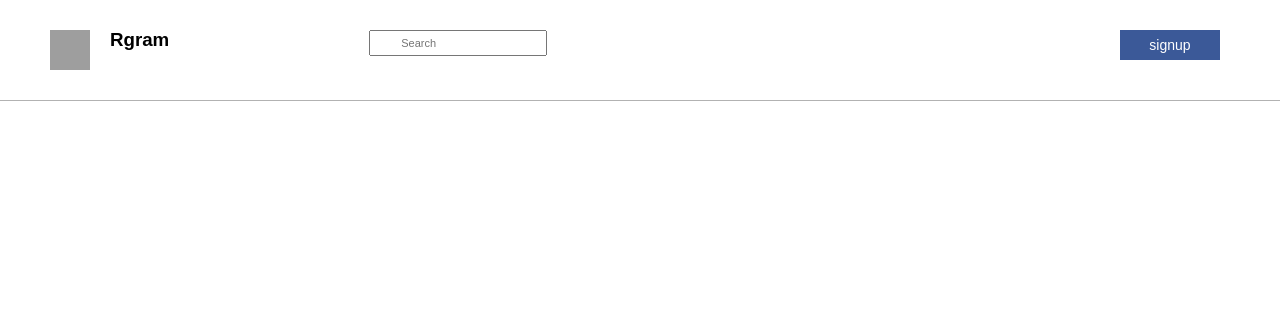
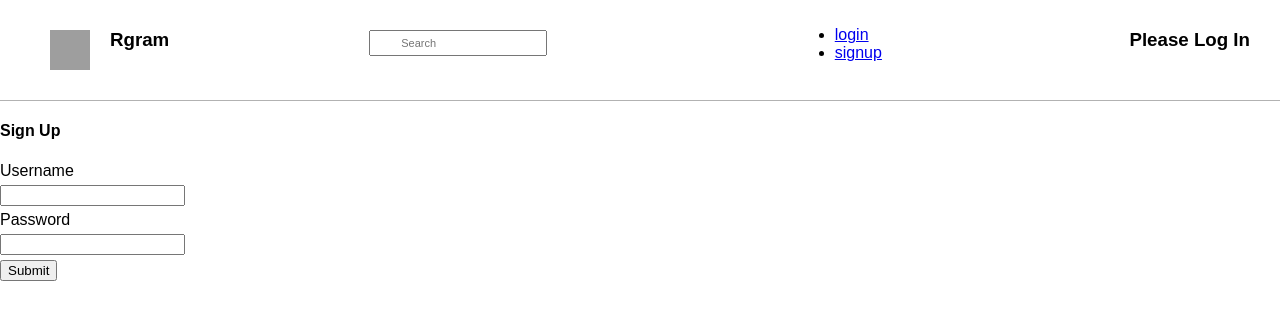
Before and after one commit to dark0ghost/rgram, a React (Create React App) app in the folder frontend/: page /signup in a window 1280 px wide. Shown: the top 320 px of the page. Built offline with nearby package versions, Linux system fonts and the light colour scheme.

Commit message:
get forms

```diff
--- a/frontend/src/App.js
+++ b/frontend/src/App.js
@@ -9,105 +9,19 @@ import SignupForm from "./Components/SignupForm";
 import LoginForm from "./Components/LoginUserForm";
 
 class App extends Component {
-    constructor(props) {
-        super(props);
-        this.state = {
-            displayed_form: '',
-            logged_in: localStorage.getItem('token') ? true : false,
-            username: ''
-        };
-    }
-
-    componentDidMount() {
-        if (this.state.logged_in) {
-            fetch('http://localhost:8000/core/current_user/', {
-                headers: {
-                    Authorization: `JWT ${localStorage.getItem('token')}`
-                }
-            })
-                .then(res => res.json())
-                .then(json => {
-                    this.setState({ username: json.username });
-                });
-        }
-    }
-
-    handle_login = (e, data) => {
-        e.preventDefault();
-        fetch('http://localhost:8000/token-auth/', {
-            method: 'POST',
-            headers: {
-                'Content-Type': 'application/json'
-            },
-            body: JSON.stringify(data)
-        })
-            .then(res => res.json())
-            .then(json => {
-                localStorage.setItem('token', json.token);
-                this.setState({
-                    logged_in: true,
-                    displayed_form: '',
-                    username: json.user.username
-                });
-            });
-    };
-
-    handle_signup = (e, data) => {
-        e.preventDefault();
-        fetch('http://localhost:8000/core/users/', {
-            method: 'POST',
-            headers: {
-                'Content-Type': 'application/json'
-            },
-            body: JSON.stringify(data)
-        })
-            .then(res => res.json())
-            .then(json => {
-                localStorage.setItem('token', json.token);
-                this.setState({
-                    logged_in: true,
-                    displayed_form: '',
-                    username: json.username
-                });
-            });
-    };
-
-    handle_logout = () => {
-        localStorage.removeItem('token');
-        this.setState({ logged_in: false, username: '' });
-    };
-
-    display_form = form => {
-        this.setState({
-            displayed_form: form
-        });
-    };
-
 
   render() {
-      let form;
-      switch (this.state.displayed_form) {
-          case 'login':
-              form = <LoginForm handle_login={this.handle_login} />;
-              break;
-          case 'signup':
-              form = <SignupForm handle_signup={this.handle_signup} />;
-              break;
-          default:
-              form = null;
-      }
     const loader = "http://localhost:443/loader.gif";
     return (
       <Router>
         <div>
           <Header />
-          {this.props.getPostReducer.loading && <div className="loader-div"><img src={loader} className="loader" /></div> }
-          {this.props.addPostReducer.loading && <div className="loader-div"><img src={loader} className="loader" /></div> }
-            {form}
+          {this.props.getPostReducer.loading && <div className="loader-div"><img src={loader} className="loader"  alt="loader" /></div> }
+          {this.props.addPostReducer.loading && <div className="loader-div"><img src={loader} className="loader"  alt="loader" /></div> }
             <Route exact path="/add" component={AddPost} />
             <Route exact path="/" component={PostFeed} />
-            <Route exact path="/register" component={SignupForm} />
-            <Route exact path="/register" component={LoginForm} />
+            <Route exact path="/signup" component={SignupForm} />
+            <Route exact path="/login" component={LoginForm} />
         </div>
       </Router>
     );
--- a/frontend/src/Components/Header.js
+++ b/frontend/src/Components/Header.js
@@ -1,13 +1,40 @@
 import React from "react";
-import { Link } from 'react-router-dom';
+import Nav from "./Nav";
 
 class Header extends React.Component {
   constructor(props){
     super(props);
     this.state = {
-      search: ""
+      search: "",
     }
   }
+
+  componentDidMount() {
+    if (this.state.logged_in) {
+      fetch('http://localhost:8000/api/current_user/', {
+        headers: {
+          Authorization: `JWT ${localStorage.getItem('token')}`
+        }
+      })
+          .then(res => res.json())
+          .then(json => {
+            this.setState({ username: json.username });
+          });
+    }
+  }
+
+  handle_logout = () => {
+    localStorage.removeItem('token');
+    this.setState({ logged_in: false, username: '' });
+  };
+
+  display_form = form => {
+    this.setState({
+      displayed_form: form
+    });
+  };
+
+
   render() {
     return (
       <div className="header">
@@ -16,7 +43,14 @@ class Header extends React.Component {
           <h3>Rgram</h3>
           <input type="text" name="search" value={this.props.search} placeholder="Search" className="search_url" />
         </div>
-        <Link to="/register"><button className="add-post">signup</button></Link>
+        <Nav
+            logged_in={this.state.logged_in}
+            display_form={this.display_form}
+            handle_logout={this.handle_logout}
+        />
+        <h3>
+          {this.state.logged_in ? this.state.username : 'Please Log In'}
+        </h3>
       </div>
     );
   }
--- a/frontend/src/Components/LoginUserForm.js
+++ b/frontend/src/Components/LoginUserForm.js
@@ -19,9 +19,29 @@ class LoginForm extends React.Component {
         });
     };
 
+    handle_login = (e, data) => {
+        e.preventDefault();
+        fetch('http://localhost:8000/token-auth/', {
+            method: 'POST',
+            headers: {
+                'Content-Type': 'application/json'
+            },
+            body: JSON.stringify(data)
+        })
+            .then(res => res.json())
+            .then(json => {
+                localStorage.setItem('token', json.token);
+                this.setState({
+                    logged_in: true,
+                    displayed_form: '',
+                    username: json.user.username
+                });
+            });
+    };
+
     render() {
         return (
-            <form onSubmit={e => this.props.handle_login(e, this.state)}>
+            <form onSubmit={e => this.handle_login(e, this.state)}>
                 <h4>Log In</h4>
                 <label htmlFor="username">Username</label>
                 <input
--- /dev/null
+++ b/frontend/src/Components/Nav.js
@@ -0,0 +1,26 @@
+import React from 'react';
+import PropTypes from 'prop-types';
+
+function Nav(props) {
+    const logged_out_nav = (
+        <ul>
+            <li><a href="/login">login</a></li>
+            <li><a href="/signup">signup</a></li>
+        </ul>
+    );
+
+    const logged_in_nav = (
+        <ul>
+            <li onClick={props.handle_logout}>logout</li>
+        </ul>
+    );
+    return <div>{props.logged_in ? logged_in_nav : logged_out_nav}</div>;
+}
+
+export default Nav;
+
+Nav.propTypes = {
+    logged_in: PropTypes.bool.isRequired,
+    display_form: PropTypes.func.isRequired,
+    handle_logout: PropTypes.func.isRequired
+};
--- a/frontend/src/Components/SignupForm.js
+++ b/frontend/src/Components/SignupForm.js
@@ -19,9 +19,29 @@ class SignupForm extends React.Component {
         });
     };
 
+    handle_signup = (e, data) => {
+        e.preventDefault();
+        fetch('http://localhost:8000/api/users/', {
+            method: 'POST',
+            headers: {
+                'Content-Type': 'application/json'
+            },
+            body: JSON.stringify(data)
+        })
+            .then(res => res.json())
+            .then(json => {
+                localStorage.setItem('token', json.token);
+                this.setState({
+                    logged_in: true,
+                    displayed_form: '',
+                    username: json.username
+                });
+            });
+    };
+
     render() {
         return (
-            <form onSubmit={e => this.props.handle_signup(e, this.state)}>
+            <form onSubmit={e => this.handle_signup(e, this.state)}>
                 <h4>Sign Up</h4>
                 <label htmlFor="username">Username</label>
                 <input
```
Also changed, not shown: 1 other file (tests, documents, lock files or other folders).
